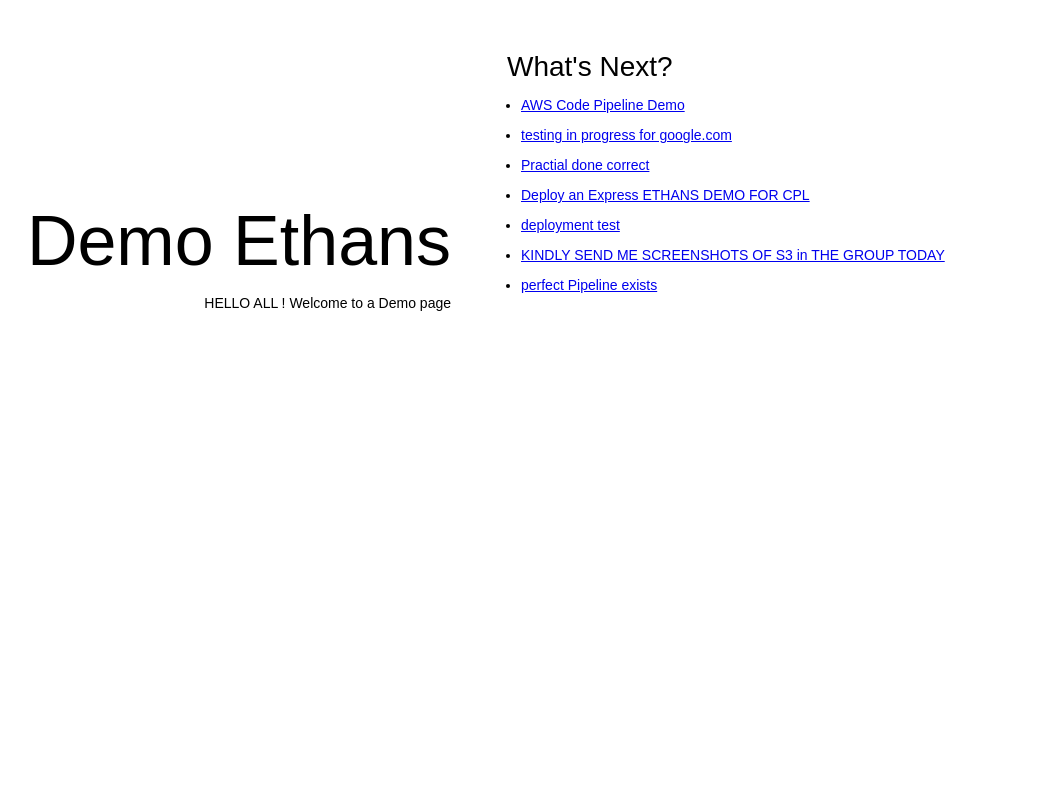
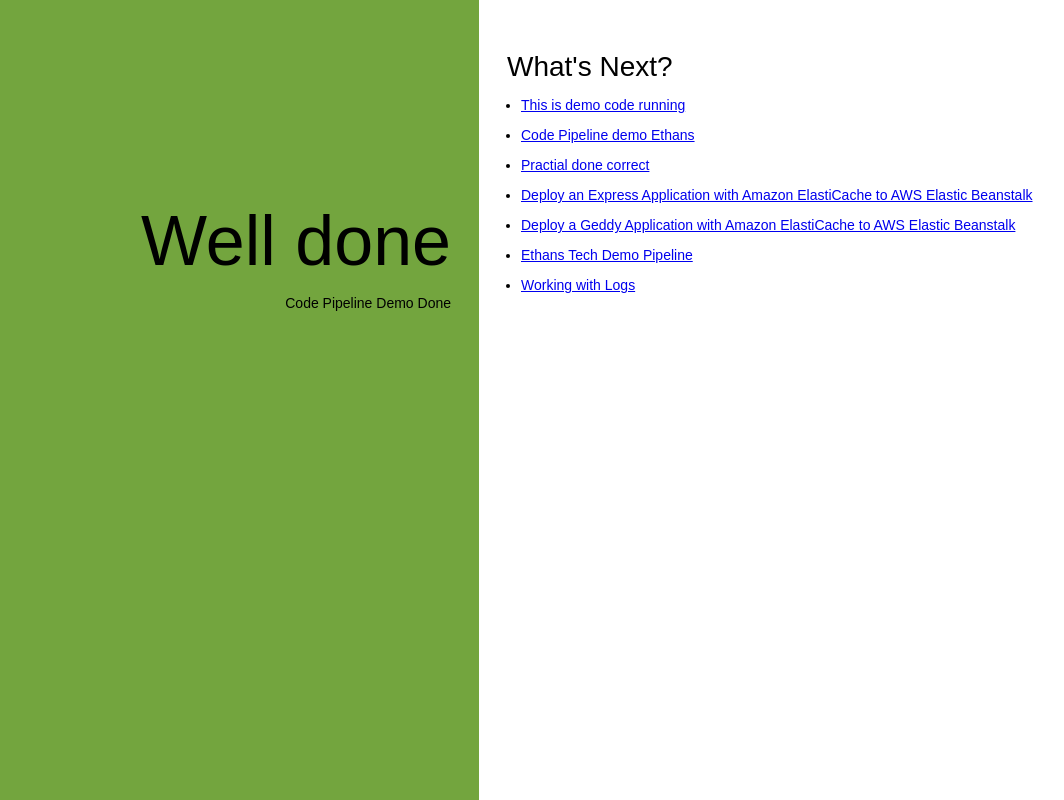
Before and after one commit to divitmishra/demo, a website: page index.html in a window 1280 px wide. Shown: the whole page, without its empty margins (161-1225 px from the left). Drawn offline with Linux system fonts and the light colour scheme.

Commit message:
Dedmo for pipeline
this is version 2 for the code

```diff
--- a/index.html
+++ b/index.html
@@ -1,10 +1,10 @@
 <!DOCTYPE html>
 <html>
   <head>
-    <title>demo</title>
+    <title>Elastic Beanstalk</title>
     <style>
       body {
-        color: #fghjkl;
+        color: #000000;
         font-family: Arial, sans-serif;
         font-size:14px;
         -moz-transition-property: text-shadow;
@@ -18,10 +18,10 @@
         -moz-transition-duration: 4s;
         -webkit-transition-property: text-shadow;
         -webkit-transition-duration: 4s;
-        text-shadow: #aaa 0px 0px 25px;
+        text-shadow: #fff 0px 0px 25px;
       }
       a {
-        color: #29ujsg;
+        color: #66bbhh;
       }
       .textColumn, .linksColumn {
         padding: 2em;
@@ -35,7 +35,7 @@
 
         text-align: right;
         padding-top: 11em;
-        background-color: #33G789;
+        background-color: #73A53E;
 
       }
       .textColumn p {
@@ -49,11 +49,11 @@
         bottom: 0px;
         left: 50%;
 
-        background-color: #BLUE;
+        background-color: #RED;
       }
 
       h1 {
-        color: #ORANGE;
+        color: #RED;
         font-size: 500%;
         font-weight: normal;
         margin-bottom: 0em;
@@ -74,19 +74,19 @@
   </head>
   <body>
     <div class="textColumn">
-      <h1>Demo Ethans </h1>
-      <p>HELLO ALL ! Welcome to a Demo page</p>
+      <h1>Well done</h1>
+      <p>Code Pipeline Demo Done </p>
     </div>
     <div class="linksColumn">
       <h2>What's Next?</h2>
       <ul>
-        <li><a href="http://console.aws.amazon.com">AWS Code Pipeline Demo </a></li>
-        <li><a href="http://google.com">testing in progress for google.com</a></li>
+        <li><a href="http://docs.aws.amazon.com/elasticbeanstalk/latest/dg/Welcome.html">This is demo code running</a></li>
+        <li><a href="http://docs.aws.amazon.com/elasticbeanstalk/latest/dg/concepts.html">Code Pipeline demo Ethans</a></li>
         <li><a href="http://docs.aws.amazon.com/elasticbeanstalk/latest/dg/create_deploy_nodejs_express.html">Practial done correct</a></li>
-        <li><a href="http://docs.aws.amazon.com/elasticbeanstalk/latest/dg/create_deploy_nodejs_express_elasticache.html">Deploy an Express ETHANS DEMO FOR CPL</a></li>
-        <li><a href="http://docs.aws.amazon.com/elasticbeanstalk/latest/dg/create_deploy_nodejs_geddy_elasticache.html">deployment test</a></li>
-        <li><a href="http://docs.aws.amazon.com/elasticbeanstalk/latest/dg/create_deploy_nodejs_custom_container.html">KINDLY SEND ME SCREENSHOTS OF S3 in THE GROUP TODAY </a></li>
-        <li><a href="http://docs.aws.amazon.com/elasticbeanstalk/latest/dg/using-features.loggingS3.title.html">perfect Pipeline exists</a></li>
+        <li><a href="http://docs.aws.amazon.com/elasticbeanstalk/latest/dg/create_deploy_nodejs_express_elasticache.html">Deploy an Express Application with Amazon ElastiCache to AWS Elastic Beanstalk</a></li>
+        <li><a href="http://docs.aws.amazon.com/elasticbeanstalk/latest/dg/create_deploy_nodejs_geddy_elasticache.html">Deploy a Geddy Application with Amazon ElastiCache to AWS Elastic Beanstalk </a></li>
+        <li><a href="http://docs.aws.amazon.com/elasticbeanstalk/latest/dg/create_deploy_nodejs_custom_container.html">Ethans Tech Demo Pipeline  </a></li>
+        <li><a href="http://docs.aws.amazon.com/elasticbeanstalk/latest/dg/using-features.loggingS3.title.html">Working with Logs</a></li>
       </ul>
     </div>
   </body>
```
